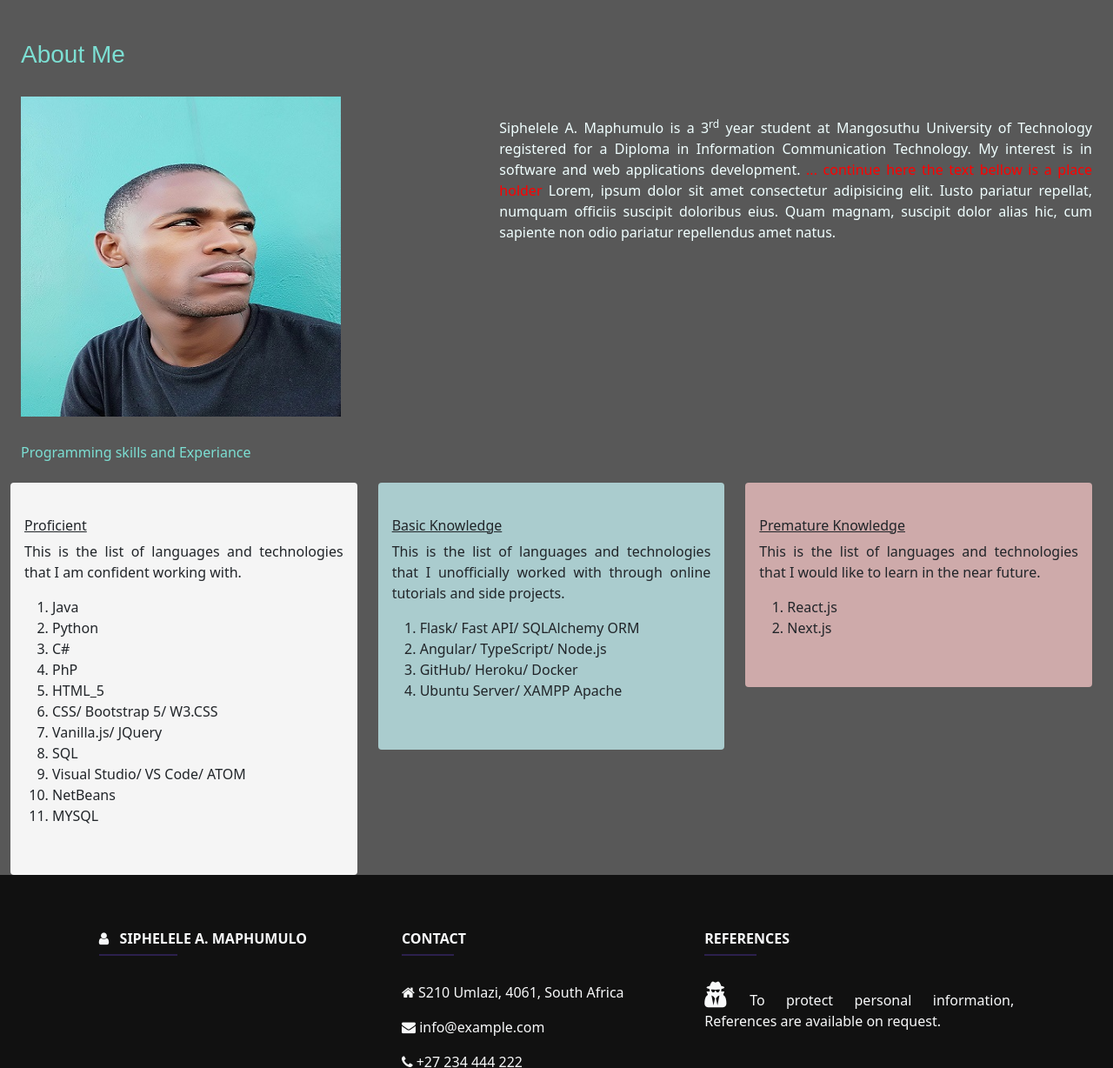
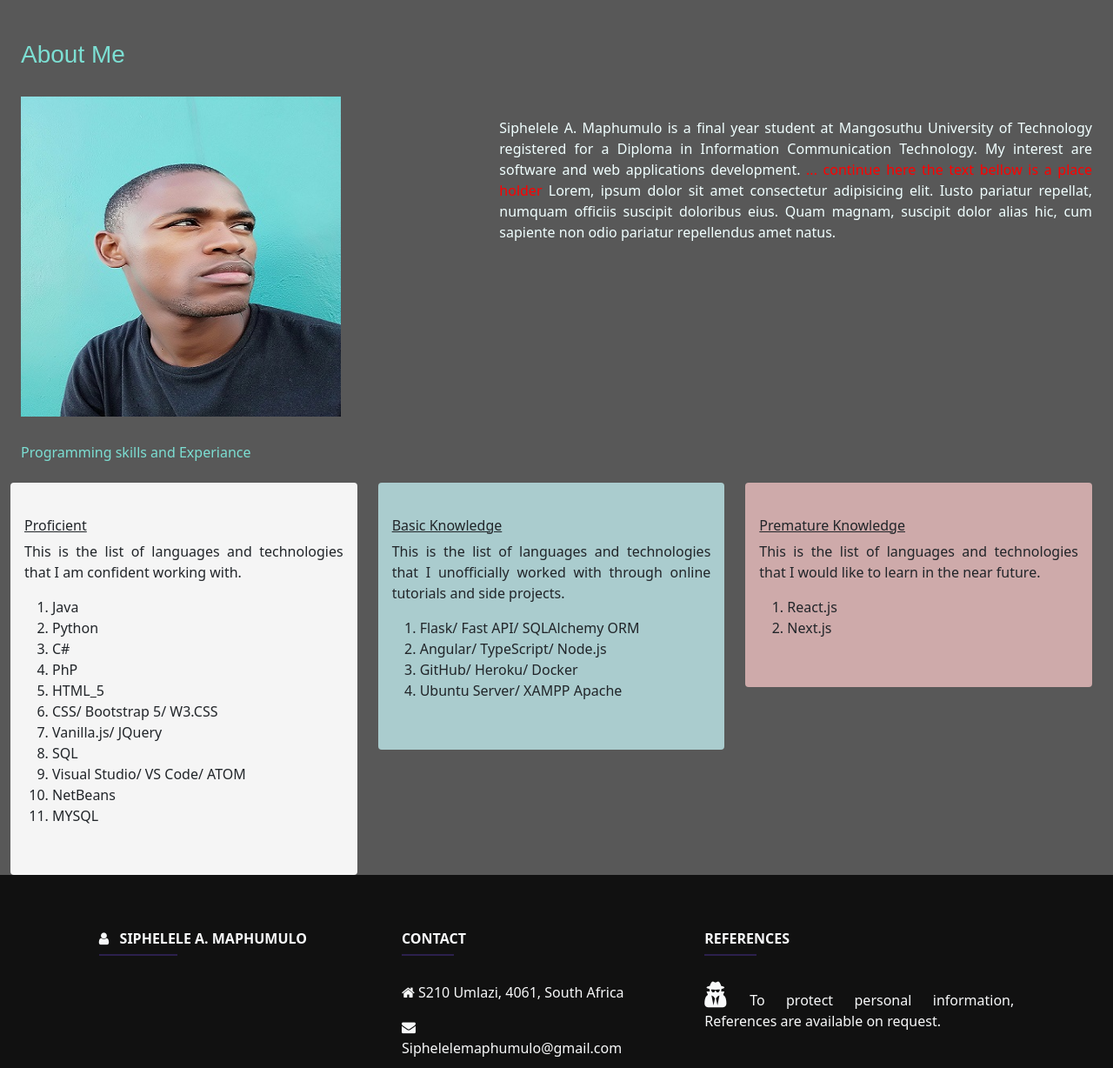
Before and after one commit to Siphelele-Maphumulo/Portfolio, a plain HTML site: page index.html in a window 1280 px wide. Shown: the part 1430-2658 px from the top of the page at 87% size. Drawn offline with nearby package versions, Linux system fonts and the light colour scheme.

Commit message:
Added linkedin stuff

```diff
--- a/index.html
+++ b/index.html
@@ -250,10 +250,10 @@
             </div>
             <div class="col col-12 col-md-7 col-lg-7 col-xl-7">
               <p id="" class="education about_p">
-                Siphelele A. Maphumulo is a 3<sup>rd</sup> year student at
-                Mangosuthu University of Technology registered for a Diploma in
-                Information Communication Technology. My interest is in software
-                and web applications development.
+                Siphelele A. Maphumulo is a final year student at Mangosuthu
+                University of Technology registered for a Diploma in Information
+                Communication Technology. My interest are software and web
+                applications development.
                 <span style="color: red">
                   ... continue here the text bellow is a place holder</span
                 >
@@ -357,8 +357,16 @@
               <p>
                 <i class="fa fa-home mr-3"></i> S210 Umlazi, 4061, South Africa
               </p>
-              <p><i class="fa fa-envelope mr-3"></i> info@example.com</p>
-              <p><i class="fa fa-phone mr-3"></i> +27 234 444 222</p>
+              <p>
+                <i class="fa fa-envelope mr-3"></i> Siphelelemaphumulo@gmail.com
+              </p>
+              <p>
+                <a
+                  href="https://www.linkedin.com/in/siphlelele-audacious-maphumulo-307a34185/"
+                >
+                  <i class="fa fa-linkedin mr-3"></i> Siphelele
+                </a>
+              </p>
             </div>
             <div class="col-md-5 col-lg-4 col-xl-4 mx-auto mb-4">
               <h6 class="text-uppercase fw-bold">References</h6>
```
